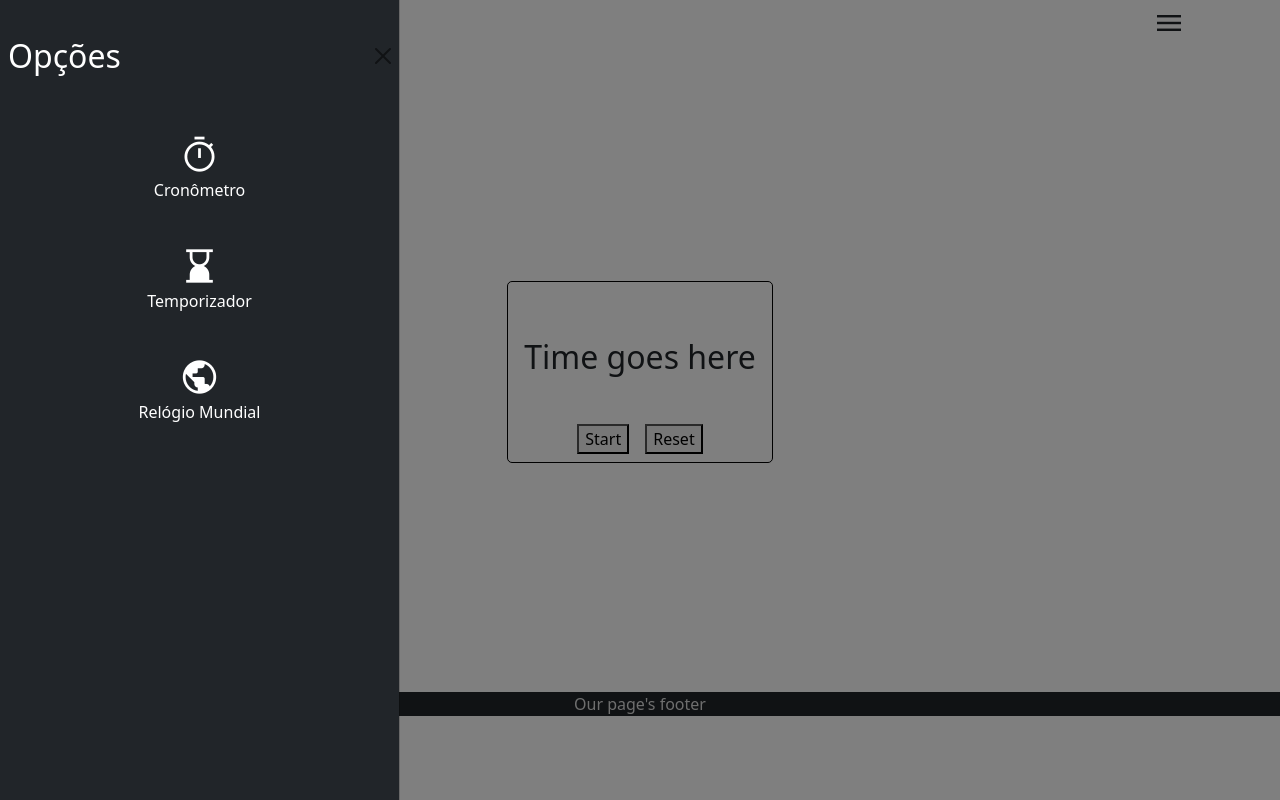
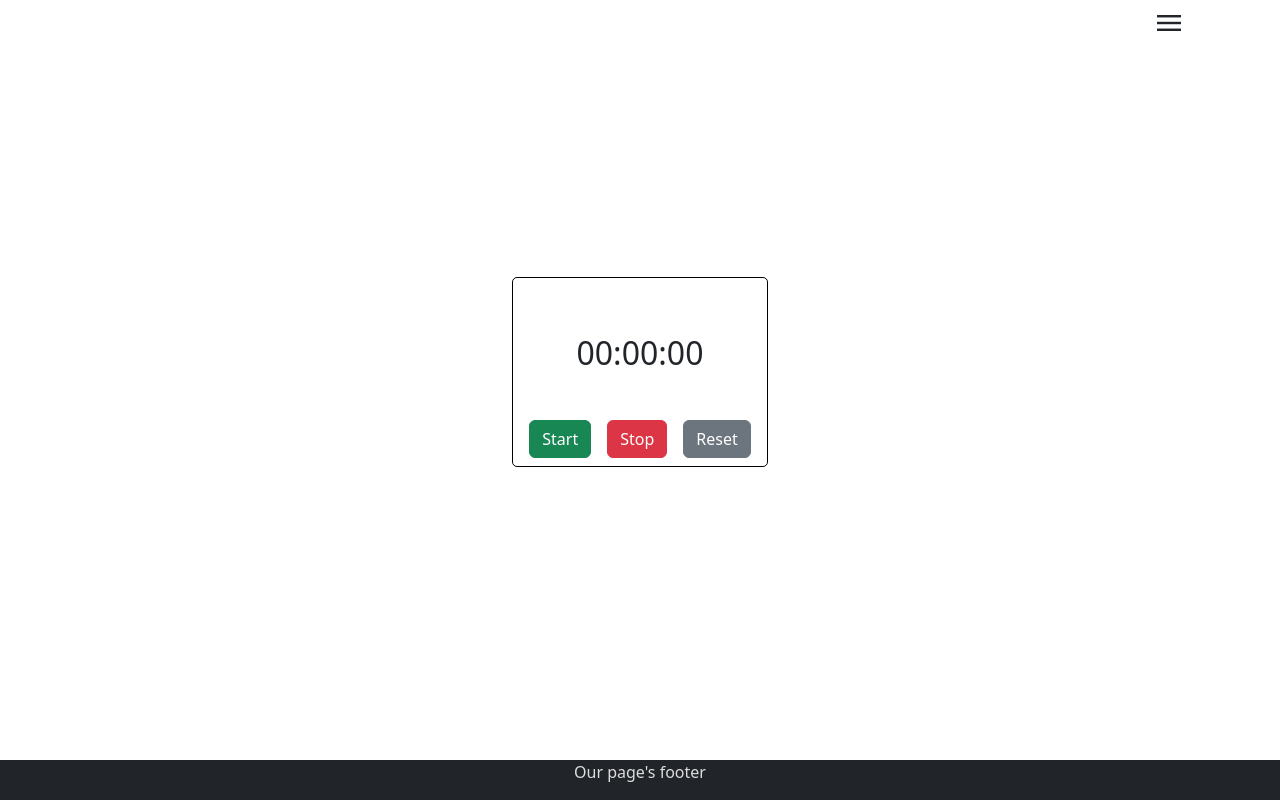
Before and after one commit to yagocdj/projetoLS, a plain HTML site: page index.html in a window 1280 px wide. Drawn offline with nearby package versions, Linux system fonts and the light colour scheme.

Commit message:
Adicionando as mudanças feitas no script (cronômetro) e no main

```diff
--- a/css/style.css
+++ b/css/style.css
@@ -1,6 +1,7 @@
 /* Variables */
 :root {
     --gray-1: #515151;
+    --gray-2: ;
     --dark-bg-txt-color: #ddd;
     height: 100vh;
     width: 100vw;
@@ -24,6 +25,10 @@ main {
 }
 
 #page-footer {
+    position: absolute;
+    bottom: 0;
+    right: 0;
+    left: 0;
     text-align: center;
     /* background-color: var(--gray-1); */
     color: var(--dark-bg-txt-color);
@@ -31,3 +36,7 @@ main {
 
 /* #header{
 } */
+
+/*
+array de paíes map em cada um deles
+*/
--- a/index.html
+++ b/index.html
@@ -18,7 +18,7 @@
             </button>
         </div>
         <!-- offcanvas component -->
-        <div class="offcanvas offcanvas-start show text-bg-dark pt-4" data-bs-scroll="true" tabindex="-1" id="offcanvas">
+        <div class="offcanvas offcanvas-start text-bg-dark pt-4" data-bs-scroll="true" tabindex="-1" id="offcanvas">
             <div class="offcanvas-header p-2">
                 <h2 class="offcanvas-title" id="offcanvasLabel">Opções</h2>
                 <button type="button" class="btn-close text-reset" data-bs-dismiss="offcanvas" aria-label="Close"></button>
@@ -26,19 +26,19 @@
             <div class="offcanvas offcanvas-body"></div>
                 <nav class="d-flex justify-content-between">
                     <ul class=" ps-0 d-grid mt-3 w-100">  <!-- style="row-gap: 1.5rem;" -->
-                        <li class="btn text-white mt-4 lighter-color">
+                        <li class="btn text-white lighter-color">
                             <span class="material-symbols-outlined fs-1">
                                 Timer
                             </span>
                             <h3 class="fs-6"><a href="#" class="nav-link">Cronômetro</a></h3>
                         </li>
-                        <li class="btn text-white mt-4 lighter-color">
+                        <li class="btn text-white lighter-color">
                             <span class="material-symbols-outlined fs-1">
                                 Hourglass_bottom
                             </span>
                             <h3 class="fs-6"><a href="#" class="nav-link">Temporizador</a></h3>
                         </li>
-                        <li class="btn text-white mt-4 lighter-color">
+                        <li class="btn text-white lighter-color">
                             <span class="material-symbols-outlined fs-1">
                                 Public
                             </span>
@@ -50,12 +50,14 @@
             <!-- offcanvas component end -->
         <main class="container d-flex flex-row justify-content-center align-items-center">
             <div class="time-card px-3 py-2">
-                <h2 class="mt-5">Time goes here</h2>
+                <h2 class="mt-5 text-center"><time id=chronometer>00:00:00</time></h2>
                 <div class="d-flex justify-content-center gap-3 mt-5">
-                    <button type="button" id="start-count">Start</button>
-                    <button type="button" id="reset-count">Reset</button>
+                    <button type="button" id="start-count" class="btn btn-success">Start</button>
+                    <button type="button" id="stop-count" class="btn btn-danger">Stop</button>
+                    <button type="button" id="reset-count" class="btn btn-secondary">Reset</button>
                 </div>
             </div>
+            <div></div>
         </main>
 
         <footer id="page-footer" class="bg-dark">
--- a/js/script.js
+++ b/js/script.js
@@ -1,3 +1,50 @@
-function chronometer() {
-    // TODO
+// the following variables won't be user as global variables because it's not pratical
+
+/* var timerElement = document.querySelector('#chronometer');
+var startButton = document.querySelector('#start-count');
+var stopButton = document.querySelector('#stop-count');
+var resetButton = document.querySelector('#reset-count');
+var sec = 0;
+var min = 0;
+var hrs = 0;
+var t; */
+
+// tick funtion - work with hours, minutes and seconds
+function tick() {
+    sec++;
+    if (sec >= 60) {
+        sec = 0;
+        min++;
+        if (min >= 60) {
+            min = 0;
+            hrs++;
+        }
+    }
 }
+
+// add function - place the time inside the tag
+function add() {
+    tick();
+    timerElement.textContent = (hrs > 9 ? hrs : "0" + hrs)
+        	 + ":" + (min > 9 ? min : "0" + min)
+       		 + ":" + (sec > 9 ? sec : "0" + sec);
+    timer();
+}
+
+// timer function - update the time every 1s (1000ms)
+function timer() {
+    t = setTimeout(add, 1000);
+}
+
+timer();
+startButton.onclick = timer;
+stopButton.onclick = function() {
+    clearTimeout(t);
+}
+resetButton.addEventListener('click', function() {
+    timerElement.textContent = "00:00:00";
+    seconds = 0; minutes = 0; hours = 0;
+});
+
+// TODO - make the chronometer start only when the user click on the start button
+// TODO - make reset button reset the chronometer even if chornometer is
```
